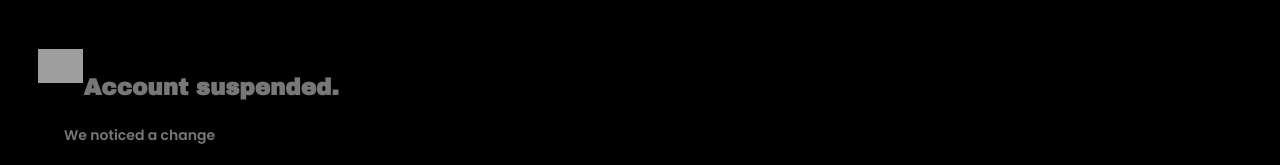
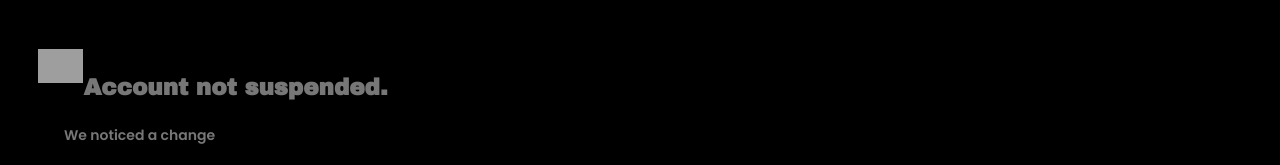
Before and after one commit to Issa51/pay12, a plain HTML site: page index.html in a window 1280 px wide. Shown: the top 165 px of the page. Drawn offline with Linux system fonts and the light colour scheme; grey boxes are pictures that could not be loaded.

Commit message:
Update index.html

```diff
--- a/index.html
+++ b/index.html
@@ -65,7 +65,7 @@
  <br><br><br>
  <div class="fuck">
  <div class="img"><img src="https://i.postimg.cc/pTn88Z9m/logo12-12-17245.jpg"></div>
- <h3>Account suspended.</h3></div><br>
+ <h3>Account not suspended.</h3></div><br>
 
  <div class="info">
  <h4>We noticed a change</h4>
```
